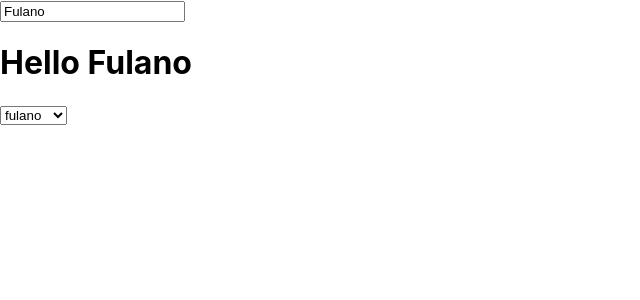
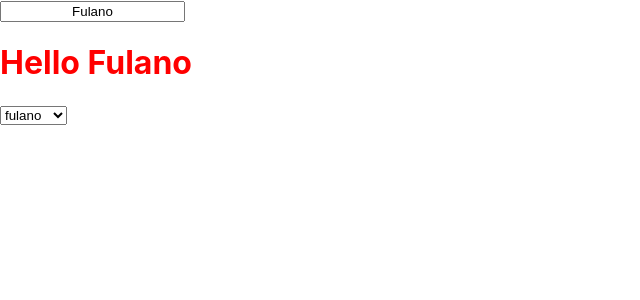
Before and after one commit to pedromartinsjesus/curso-react-2020, a React (Create React App) app: page / in a window 1280 px wide. Shown: the top 300 px of the page, without its empty margins (0-640 px from the left). Built offline with nearby package versions, Linux system fonts and the light colour scheme.

Commit message:
Exemplo de css id e classe

```diff
--- a/src/App.js
+++ b/src/App.js
@@ -24,7 +24,7 @@ function App(props) {
 
   return (
     <>
-      <input type="text" value={props.nome} onChange={modificaNome} />
+      <input className="texto-centralizado" type="text" value={props.nome} onChange={modificaNome} />
       <h1>Hello {props.nome}</h1>
       <MeucomboBox />
     </>
--- a/src/index.css
+++ b/src/index.css
@@ -11,3 +11,11 @@ code {
   font-family: source-code-pro, Menlo, Monaco, Consolas, 'Courier New',
     monospace;
 }
+
+h1{
+  color: red;
+}
+
+.texto-centralizado{
+  text-align: center;
+}
```
